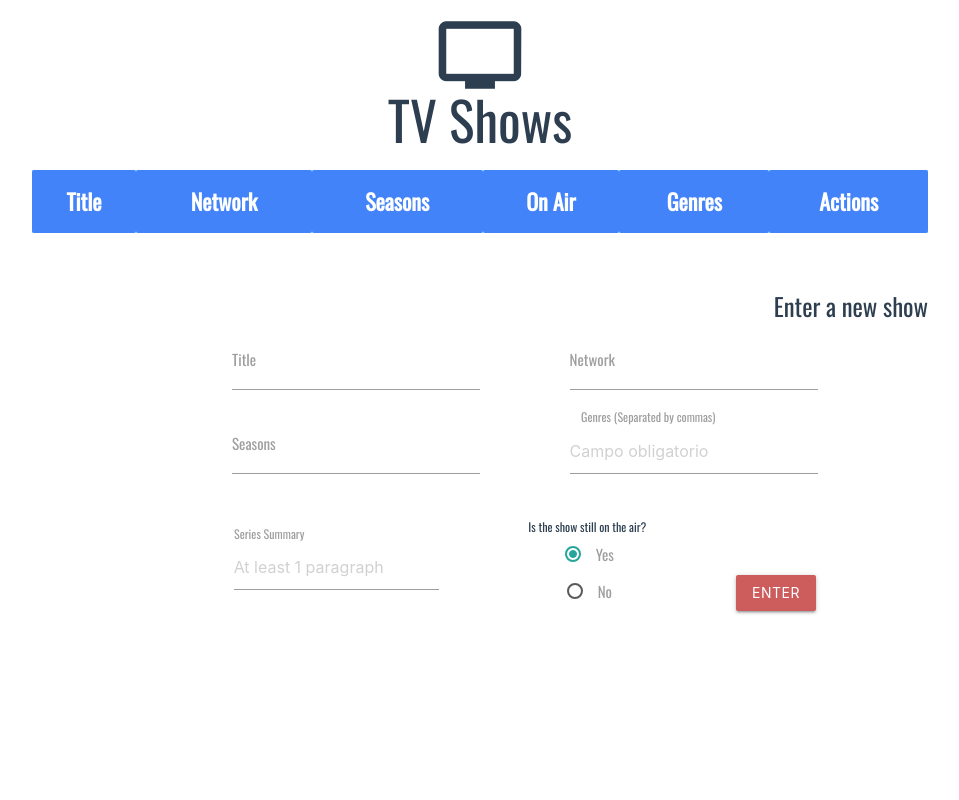
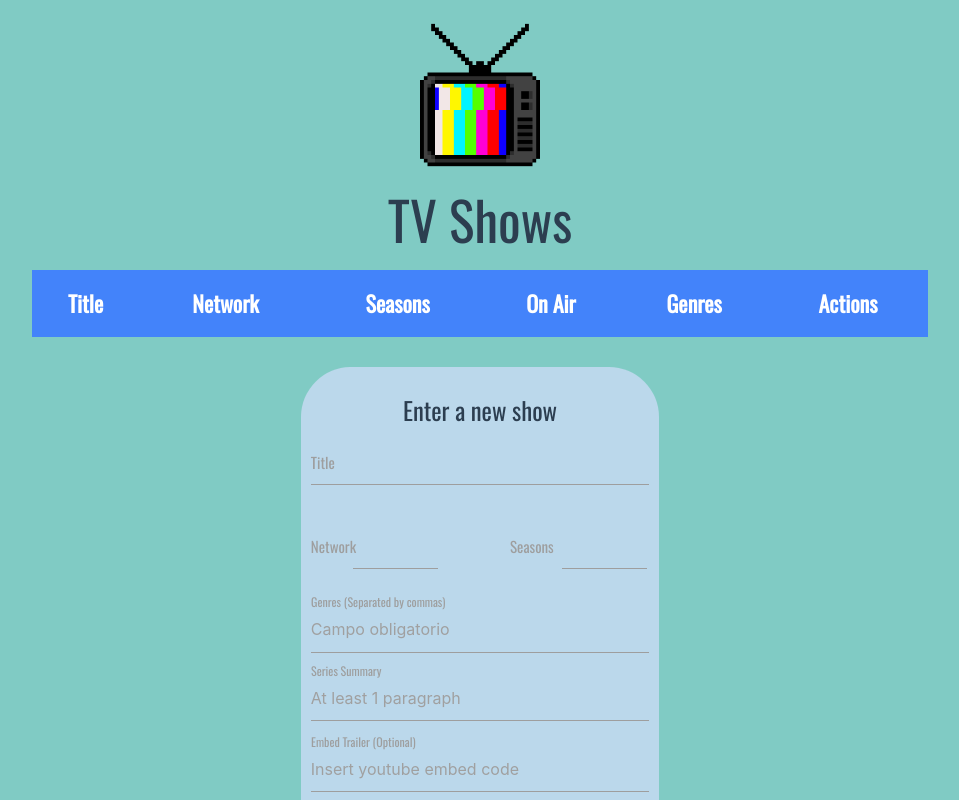
Before and after one commit to vannas/dojo-shows, a Vue app: page /#/ in a window 1280 px wide. Shown: the top 800 px of the page, without its empty margins (160-1119 px from the left). Built offline with nearby package versions, Linux system fonts and the light colour scheme; what vue-firestore would draw is missing.

Commit message:
[Tarea3] Ediciones esteticas

```diff
--- a/src/App.vue
+++ b/src/App.vue
@@ -1,6 +1,6 @@
 <template>
   <div id="app" class="center-align">
-      <i class="large material-icons">tv</i>
+      <img src="@/assets/tv.gif" alt="logo" class="teve">
       <h2 class="">TV Shows</h2>
 
       <router-view />
@@ -19,16 +19,21 @@ export default {
 </script>
 
 <style>
-#app {
+#app, html {
   font-family: 'Oswald', sans-serif;
   -webkit-font-smoothing: antialiased;
   -moz-osx-font-smoothing: grayscale;
   color: #2c3e50;
   margin-top: 10px;
   margin-bottom:50px;
+  background-color:#80cbc4;
+}
+
+.teve {
+  max-width: 150px;
 }
 
 h2 {
-  margin-top:-1rem;
+  margin-top:1rem;
 }
 </style>
--- a/src/components/Series.vue
+++ b/src/components/Series.vue
@@ -2,7 +2,7 @@
   <div class="hello container">
 
     <div class="col s8 m8 tabla1">
-      <table class ="striped bordered cyan lighten-4">
+      <table class ="striped blue-grey lighten-4">
         <thead>
           <tr>
             <th>Title</th>
@@ -15,55 +15,61 @@
         </thead>
         <tbody>
           <tr v-for="show in shows" :key="show.id">
-            <td class="sp"><i class="small material-icons">local_movies</i> <router-link :to="'/shows/'+ show.id">{{ show.title }}</router-link></td>
+            <td class="movie_icon"><i class="small material-icons">local_movies</i> <router-link :to="'/shows/'+ show.id">{{ show.title }}</router-link></td>
             <td>{{ show.network }}</td>
             <td>{{ show.numberofSeasons }}</td>
             <td v-if="show.isCurrent"> Yes </td>
             <td v-else> No </td>
-            <td><span v-for="(genre, i) in show.genres" :key="i"> {{ genre }} /</span> </td>
+            <td><span v-for="(genre, i) in show.genres" :key="i"> {{ genre }} 〢 </span> </td>
             <td class="icons"> <router-link :to="'/shows/' + show.id + '/editar'"> <i class="material-icons">edit</i></router-link> ╵ <a href="#" @click.prevent="borrar_serie(show.id)"> <i class="material-icons">delete</i></a> </td>
           </tr>
         </tbody>
       </table>
     </div>
-
-    <div class="formulario col s8 m8">
-      <h5 class="right-align">Enter a new show</h5>
+    <!--<hr class="breakoff">-->
+    <div class="formulario">
+      <h5>Enter a new show</h5>
       <!--Creo un formulario para ingresar nuevos datos a la tabla y vinculo con v-bind @ al metodo----->
-      <form @submit="addnewshow">
+      <form @submit="addnewshow" id="formulario2">
         <!--//cada campo de input debe vincularse con un v-model amarrado a un elemento en el data() del componente-->
         <div class="input-field">
-          <input id="titulo" type="text" required="required" class="validate col s4 m4" v-model="nueva_serie">
-          <label for="titulo">Title</label>
+          <label for="titulo" class="active">Title</label>
+          <input id="titulo" type="text" required="required" class="validate" v-model="nueva_serie">
+        </div>
+        <div class="input-field side">
+          <label for="network" class="active">Network</label>
+          <input id="network" type="text" required="required" class="validate" v-model="nuevo_canal">
+        </div>
+        <div class="input-field side">
+          <label for="seasons" class="active season">Seasons</label>
+          <input id="seasons" min="1" type="number" required="required" class="validate" v-model="temporadas">
         </div>
         <div class="input-field">
-          <input id="network" type="text" required="required" class="validate col s4 m4" v-model="nuevo_canal">
-          <label for="network">Network</label>
+          <label for="genres" class="active">Genres (Separated by commas)</label>
+          <input class="" id="genres" type="text" placeholder="Campo obligatorio" required value="" v-model="generos"/>
         </div>
         <div class="input-field">
-          <label for="seasons">Seasons</label>
-          <input id="seasons" type="number" required="required" class="validate col m4 s4" v-model="temporadas">
+          <label for="summary" class="active">Series Summary</label>
+          <textarea id="summary" class="validate materialize-textarea" placeholder="At least 1 paragraph"  minlength="150" v-model="summary" required="required"> </textarea>
         </div>
-        <div class="input-field col m6 s6">
-          <label>Genres (Separated by commas)</label>
-          <input class="col m6 s6" id="1" type="text" placeholder="Campo obligatorio" required value="" v-model="generos"/>
+        <div class="input-field">
+          <label for="trailer" class="active">Embed Trailer (Optional)</label>
+          <textarea id="trailer" class="materialize-textarea" placeholder="Insert youtube embed code" v-model="trailer" type="text"> </textarea>
         </div>
+        <div class="input-field">
+          <p>Is the show still on the air?</p>
+            <div class="switch">
+              <label>
+                No
+                <input type="checkbox" v-model="activo">
+                <span class="lever"></span>
+                Si
+              </label>
+            </div>
+          <!--<p><input type="radio" name="opcion" value="si" class="with-gap" v-model="activo"/><span class="radio">Yes</span>
+          <input type="radio" name="opcion" value="no" class="with-gap " v-model="activo"/><span class="radio">No</span></p>-->
 
-        <div class="input-field">
-          <label for="trailer">Series Summary</label>
-          <textarea id="summary" class="validate materialize-textarea col s5 m5" placeholder="At least 1 paragraph"  minlength="150" v-model="summary" required="required"> </textarea>
         </div>
-
-        <div class="input-field">
-          <p class="">Is the show still on the air?</p>
-          <p class="col m3 s3"><label><input type="radio" name="opcion" id="yes" value="si" checked class="with-gap" v-model="activo"/><span>Yes</span></label></p>
-          <p class="col m3 s3"><label><input type="radio" name="opcion" id="no" value="no" class="with-gap" v-model="activo"/><span>No</span></label></p>
-        </div>
-
-        <!--<div class="input-field">
-          <textarea id="trailer" class="materialize-textarea col s4 m4" placeholder="Insert youtube embed code" v-model="trailer" type=""> </textarea>
-          <label for="trailer">Embed Trailer (Optional)</label>
-        </div>-->
         <div class="input-field">
           <input type="submit" class="btn" value="Enter">
         </div>
@@ -84,8 +90,10 @@ export default {
       nueva_serie: '',
       nuevo_canal:'',
       temporadas: null,
-      activo: 'si',
-      generos:''
+      activo: '',
+      generos:'' ,
+      summary:'',
+      trailer:'',
 
     }
   },
@@ -97,15 +105,19 @@ export default {
         title: this.nueva_serie,
         network: this.nuevo_canal,
         numberofSeasons: parseInt(this.temporadas),
-        isCurrent: this.activo == 'si'? true : false,
-        genres: this.generos.split(',')
+        isCurrent: this.activo == ''? true : false,
+        genres: this.generos.split(','),
+        summary: this.summary,
+        trailer: this.trailer
       });
       // Ahora vaciamos el formulario
       this.nueva_serie = '';
       this.nuevo_canal = '';
       this.temporadas = 0;
-      this.activo = 'si';
-      this.generos = []
+      this.activo = '';
+      this.generos = [];
+      this.summary = '';
+      this.trailer = '';
     },
     async editar_serie(id_serie){
       try {
@@ -144,12 +156,13 @@ export default {
 table{
   color:blue-grey;
   font-size: 16px;
+  margin-top:20px;
   }
 
 th {
-
   text-align: center;
   background-color:rgb(67, 131, 250);
+  border: 2px solid rgb(67, 131, 250);
   color:white;
   font-size:22px;
 }
@@ -165,30 +178,61 @@ td {
   margin-top:3px;
 }
 
-.sp{
+.movie_icon{
   text-align:left;
   vertical-align: middle;
 }
 
 h5{
-  margin-top:60px;
+  margin-top:20px;
+  width:100%;
+}
+
+.breakoff{
+  border-top: 10px dashed lightgrey;
+  border-right: none;
+  border-bottom: none;
+  border-left: none;
+  margin-top:30px;
 }
 
 .formulario{
-  font-size:0.8em;
-  line-height: 0.5em;
-  color:blue-grey;
+  display:inline-block;
+  margin-top:3em;
+  padding:1em;
+  font-size:10px;
+  width: 40%;
+  border-radius: 50px;
+  background-color:rgb(187, 216, 235)
 }
 
-.input-field {
+.formulario ::placeholder {
+  color:rgb(160, 160, 160);
+  opacity: 1;
+}
+
+#network, #seasons, .side {
   display:inline-block;
-  margin-left:10%;
+  width:50%;
+}
 
+#seasons{
+  margin-right:-80px;
+}
+
+.season {
+  margin-left: 30px;
+}
+
+.radio{
+  margin:10px;
+  font-size:12px;
 }
 
 .btn{
   display:block;
-  background-color:indianred;
+  background-color:lightslategray;
+  margin:0 auto;
   margin-bottom: 10px;
 
 }
--- a/src/components/Shows/Editar.vue
+++ b/src/components/Shows/Editar.vue
@@ -2,37 +2,49 @@
 
 <div class="container col s12 m12">
 
-    <h2 class="left-align">Edit Entry for {{title}}</h2>
+    <h4 class="left-align">Edit Entry for {{title}}</h4>
     <div class="container formulario col s10 m10">
         <form @submit.prevent="editar_show(id)">
         <!--//cada campo de input debe vincularse con un v-model amarrado a un elemento en el data() del componente-->
             <div class="input-field">
+                <label for="titulo" class="active">Title</label>
                 <input id="titulo" type="text" required="required" class="validate col s4 m4" v-model="title">
-                <label for="titulo" class="active">Title</label>
             </div>
             <div class="input-field">
+                <label for="network" class="active">Network</label>
                 <input id="network" type="text" required="required" class="validate col s4 m4" v-model="network">
-                <label for="network" class="active">Network</label>
             </div>
             <div class="input-field">
                 <label for="seasons" class="active">Seasons</label>
-                <input id="seasons" type="number" required="required" class="validate col m4 s4" v-model="numberofSeasons">
+                <input id="seasons" min="1" type="number" required="required" class="validate col m4 s4" v-model="numberofSeasons">
             </div>
             <div class="input-field col m6 s6">
                 <label class="active">Genres (Separate by commas)</label>
                 <input class="col m6 s6" id="1" type="text" placeholder="Campo obligatorio" required value="" v-model="genres"/>
             </div>
             <div class="input-field">
-                <p class="">Series still active?</p>
-                <p class="col m6 s6"><label class="active"><input type="radio" name="opcion" id="yes" value="si" checked class="with-gap" v-model="isCurrent"/><span>Yes</span></label></p>
-                <p class="col m6 s6"><label class="active"><input type="radio" name="opcion" id="no" value="no" class="with-gap" v-model="isCurrent"/><span>No</span></label></p>
+              <label for="summary" class="active" id="summ">Series Summary</label>
+              <textarea class="textarea validate materialize" id="summary" minlength="150" v-model="summary" required="required"></textarea>
+            </div>
+            <div class="input-field radio">
+              <p class="">Series still active?</p>
+              <div class="switch">
+                <label>
+                  No
+                  <input type="checkbox" v-model="activo">
+                  <span class="lever"></span>
+                  Si
+                </label>
+            </div>
+                <!--<p class="col m6 s6"><label class="active radio"><input type="radio" name="opcion" id="yes" value="si" checked class="with-gap" v-model="isCurrent"/><span>Yes</span></label></p>
+                <p class="col m6 s6"><label class="active radio"><input type="radio" name="opcion" id="no" value="no" class="with-gap" v-model="isCurrent"/><span>No</span></label></p>-->
             </div>
             <div class="input-field">
-                <input type="submit" class="btn" value="Enter">
+                <input type="submit" class="btn" value="Edit">
             </div>
         </form>
 
-        <a href="" target="/" rel="" class="btn red">Home</a>
+        <a href="" target="/" rel="" class="btn red" id="home">Home</a>
     </div>
 </div>
 
@@ -53,7 +65,7 @@ export default {
       network:'',
       numberofSeasons:0,
       genres: [],
-      isCurrent: true,
+      isCurrent: '',
       trailer: ''
     }
   },
@@ -63,11 +75,12 @@ export default {
             title: this.title,
             network: this.network,
             numberofSeasons: parseInt(this.numberofSeasons),
-            isCurrent: this.isCurrent == 'si'? true : false,
-            genres: this.genres.split(',')
+            isCurrent: this.isCurrent == 'checked'? true : false,
+            genres: this.genres.split(','),
+            summary: this.summary
         })
         .then(() => {
-            console.log('Cambiado');
+            alert('Your changes have been successfully added');
         })
         }
   },
@@ -93,11 +106,36 @@ export default {
 
 </script>
 
-<style>
-a .btn {
-    display:block;
-    margin: 100px auto;
-    margin-bottom:200px;
-    width:20%;
+<style scoped>
+
+.container{
+  background-color:white;
+  border-radius: 100px;
 }
+
+h4{
+  margin-left:15%;
+  padding-top:1em;
+}
+
+label {
+  position:relative;
+  margin: -0.5em;
+}
+
+.radio{
+  position:relative;
+  margin:1em;
+}
+#summary{
+  margin-top: 30px;
+  height: 130px;
+}
+
+#home{
+  margin-left: 90%;
+  margin-bottom:5%;
+}
+
+
 </style>
```
Also changed, not shown: src/components/Show.vue (+9 -6 lines), src/assets/tv.gif (added).
